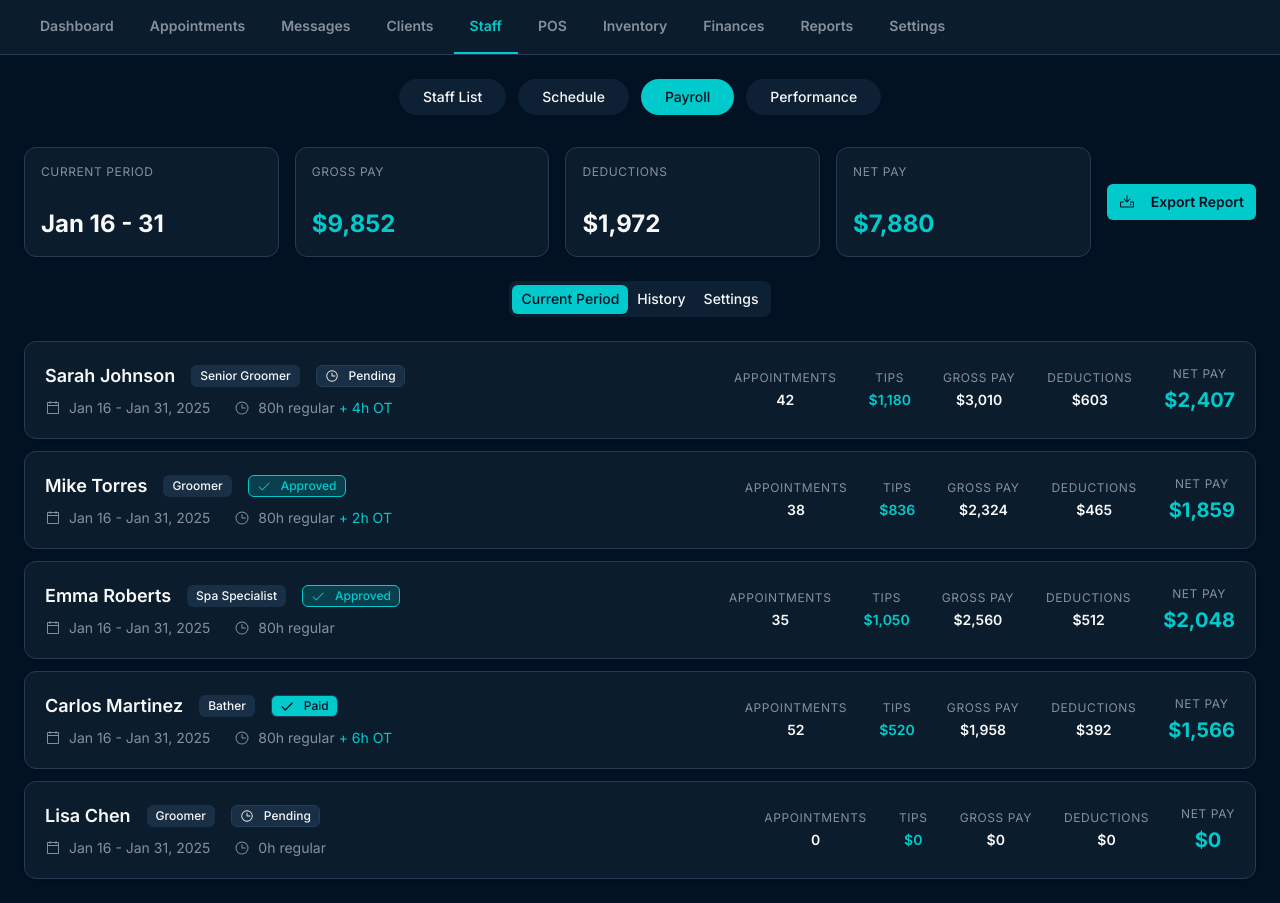
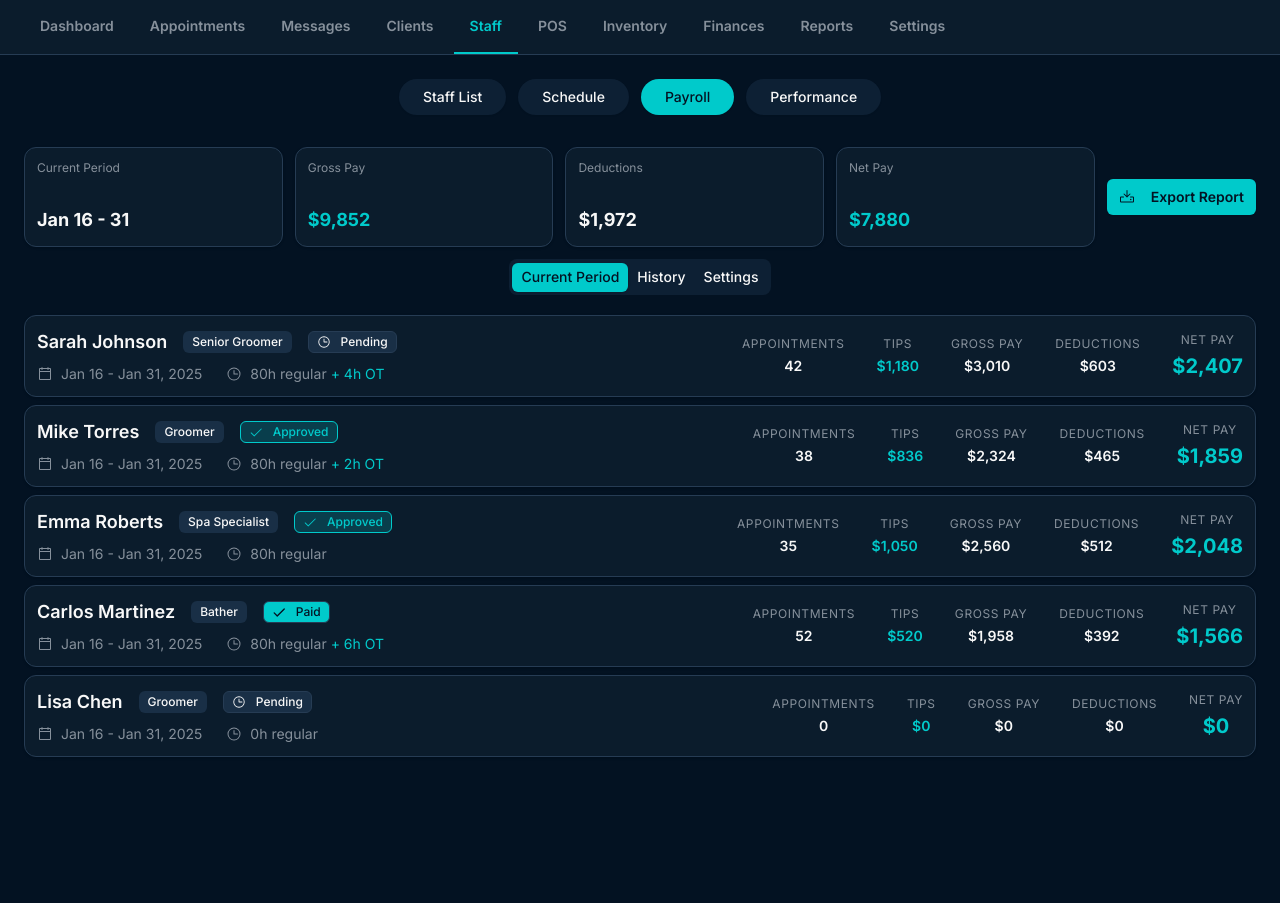
Before and after one commit to JimmysRanch/126, a React (Vite) app: page /staff in a window 1280 px wide. Both pictures are taken after a click on the button "Payroll". After the commit the page ends 855 px from the top, so only its background shows below. Built offline with nearby package versions, Linux system fonts and the light colour scheme.

Commit message:
Edited Spark

```diff
--- a/src/components/PayrollOverview.tsx
+++ b/src/components/PayrollOverview.tsx
@@ -137,38 +137,38 @@ export function PayrollOverview() {
   }
 
   return (
-    <div className="space-y-4 sm:space-y-6">
-      <div className="flex flex-col sm:flex-row items-stretch sm:items-center justify-between gap-3 sm:gap-4">
-        <div className={`grid ${isMobile ? 'grid-cols-2' : 'grid-cols-4'} gap-2 sm:gap-4 flex-1`}>
-          <Card className="p-3 sm:p-4 bg-card border-border">
-            <div className="text-[10px] sm:text-xs text-muted-foreground uppercase tracking-wider mb-1">
+    <div className="space-y-3">
+      <div className="flex flex-col sm:flex-row items-stretch sm:items-center justify-between gap-3">
+        <div className={`grid ${isMobile ? 'grid-cols-2' : 'grid-cols-4'} gap-3 flex-1`}>
+          <Card className="p-3 bg-card rounded-xl border border-border">
+            <div className="text-xs text-muted-foreground mb-1.5">
               Current Period
             </div>
-            <div className="text-lg sm:text-2xl font-bold">
+            <div className="text-lg font-bold">
               Jan 16 - 31
             </div>
           </Card>
-          <Card className="p-3 sm:p-4 bg-card border-border">
-            <div className="text-[10px] sm:text-xs text-muted-foreground uppercase tracking-wider mb-1">
+          <Card className="p-3 bg-card rounded-xl border border-border">
+            <div className="text-xs text-muted-foreground mb-1.5">
               Gross Pay
             </div>
-            <div className="text-lg sm:text-2xl font-bold text-primary">
+            <div className="text-lg font-bold text-primary">
               ${currentPeriodGross.toLocaleString()}
             </div>
           </Card>
-          <Card className="p-3 sm:p-4 bg-card border-border">
-            <div className="text-[10px] sm:text-xs text-muted-foreground uppercase tracking-wider mb-1">
+          <Card className="p-3 bg-card rounded-xl border border-border">
+            <div className="text-xs text-muted-foreground mb-1.5">
               Deductions
             </div>
-            <div className="text-lg sm:text-2xl font-bold">
+            <div className="text-lg font-bold">
               ${currentPeriodDeductions.toLocaleString()}
             </div>
           </Card>
-          <Card className="p-3 sm:p-4 bg-card border-border">
-            <div className="text-[10px] sm:text-xs text-muted-foreground uppercase tracking-wider mb-1">
+          <Card className="p-3 bg-card rounded-xl border border-border">
+            <div className="text-xs text-muted-foreground mb-1.5">
               Net Pay
             </div>
-            <div className="text-lg sm:text-2xl font-bold text-primary">
+            <div className="text-lg font-bold text-primary">
               ${currentPeriodTotal.toLocaleString()}
             </div>
           </Card>
@@ -182,7 +182,7 @@ export function PayrollOverview() {
       </div>
 
       <Tabs value={activeView} onValueChange={setActiveView} className="w-full">
-        <div className="flex justify-center mb-4">
+        <div className="flex justify-center mb-3">
           <TabsList className={`bg-secondary/50 ${isMobile ? 'grid grid-cols-3 w-full' : ''}`}>
             <TabsTrigger
               value="current"
@@ -205,18 +205,18 @@ export function PayrollOverview() {
           </TabsList>
         </div>
 
-        <TabsContent value="current" className="mt-0 space-y-3">
+        <TabsContent value="current" className="mt-0 space-y-2">
           {mockPayrollData.map((payroll) => (
             <Card
               key={payroll.staffId}
-              className="p-3 sm:p-5 bg-card border-border hover:border-primary/50 transition-all duration-200 cursor-pointer"
+              className="p-3 bg-card rounded-xl border border-border hover:border-primary/50 transition-all duration-200 cursor-pointer"
               onClick={() => navigate(`/staff/${payroll.staffId}/payroll-breakdown`)}
             >
               {isMobile ? (
-                <div className="space-y-3">
+                <div className="space-y-2">
                   <div className="flex items-start justify-between gap-2">
                     <div className="flex-1 min-w-0">
-                      <h3 className="text-base font-semibold mb-1.5">{payroll.staffName}</h3>
+                      <h3 className="text-sm font-semibold mb-1">{payroll.staffName}</h3>
                       <div className="flex items-center gap-1.5 flex-wrap">
                         <Badge variant="secondary" className="text-xs">
                           {payroll.role}
@@ -231,17 +231,17 @@ export function PayrollOverview() {
                       </div>
                     </div>
                     <div className="text-right shrink-0">
-                      <div className="text-lg font-bold text-primary">${payroll.netPay.toLocaleString()}</div>
-                      <div className="text-[10px] text-muted-foreground uppercase tracking-wider">Net Pay</div>
+                      <div className="text-base font-bold text-primary">${payroll.netPay.toLocaleString()}</div>
+                      <div className="text-[10px] text-muted-foreground">Net Pay</div>
                     </div>
                   </div>
 
                   <div className="grid grid-cols-2 gap-2 pt-2 border-t border-border">
                     <div className="bg-secondary/30 rounded-md p-2">
-                      <div className="text-[10px] text-muted-foreground uppercase tracking-wider mb-0.5">
+                      <div className="text-[10px] text-muted-foreground mb-0.5">
                         Hours
                       </div>
-                      <div className="text-sm font-semibold">
+                      <div className="text-xs font-semibold">
                         {payroll.regularHours}h
                         {payroll.overtimeHours > 0 && (
                           <span className="text-primary ml-1">+{payroll.overtimeHours} OT</span>
@@ -249,22 +249,22 @@ export function PayrollOverview() {
                       </div>
                     </div>
                     <div className="bg-secondary/30 rounded-md p-2">
-                      <div className="text-[10px] text-muted-foreground uppercase tracking-wider mb-0.5">
+                      <div className="text-[10px] text-muted-foreground mb-0.5">
                         Gross Pay
                       </div>
-                      <div className="text-sm font-semibold">${payroll.grossPay.toLocaleString()}</div>
+                      <div className="text-xs font-semibold">${payroll.grossPay.toLocaleString()}</div>
                     </div>
                     <div className="bg-secondary/30 rounded-md p-2">
-                      <div className="text-[10px] text-muted-foreground uppercase tracking-wider mb-0.5">
+                      <div className="text-[10px] text-muted-foreground mb-0.5">
                         Appointments
                       </div>
-                      <div className="text-sm font-semibold">{payroll.appointmentsCompleted}</div>
+                      <div className="text-xs font-semibold">{payroll.appointmentsCompleted}</div>
                     </div>
                     <div className="bg-secondary/30 rounded-md p-2">
-                      <div className="text-[10px] text-muted-foreground uppercase tracking-wider mb-0.5">
+                      <div className="text-[10px] text-muted-foreground mb-0.5">
                         Tips
                       </div>
-                      <div className="text-sm font-semibold text-primary">${payroll.tips.toLocaleString()}</div>
+                      <div className="text-xs font-semibold text-primary">${payroll.tips.toLocaleString()}</div>
                     </div>
                   </div>
                 </div>
```
